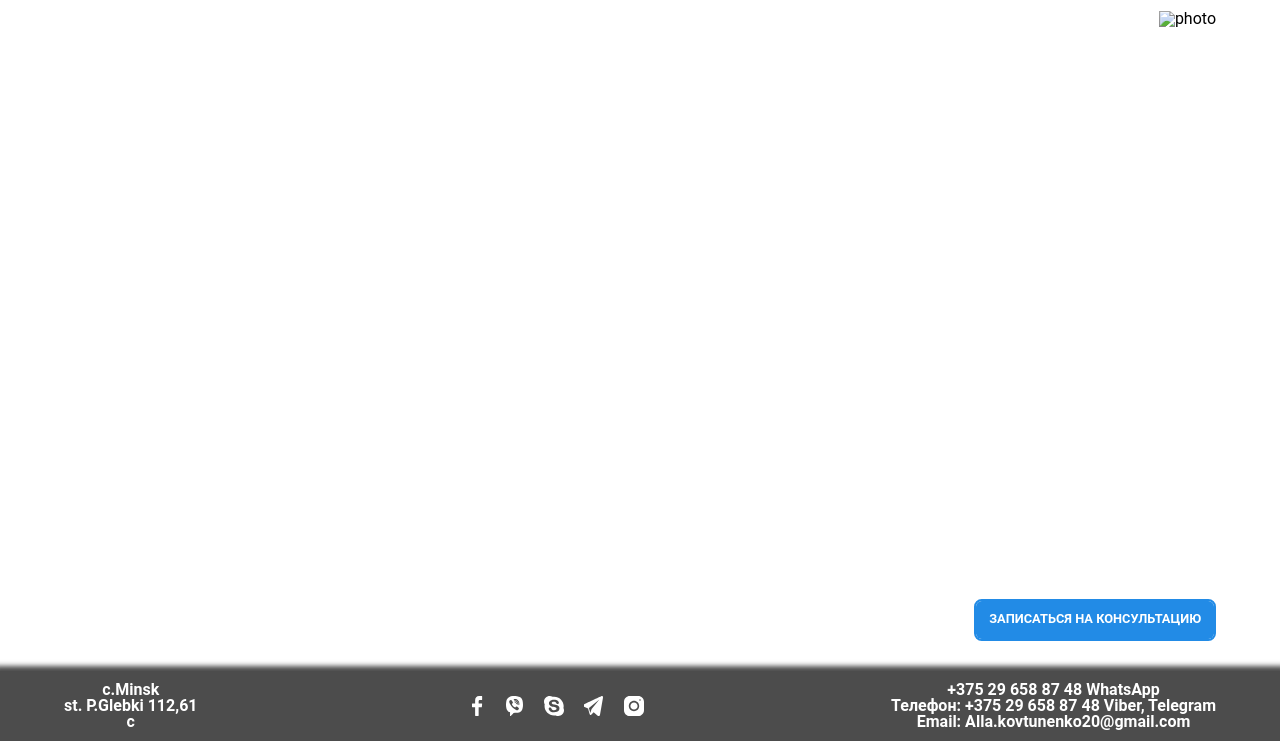
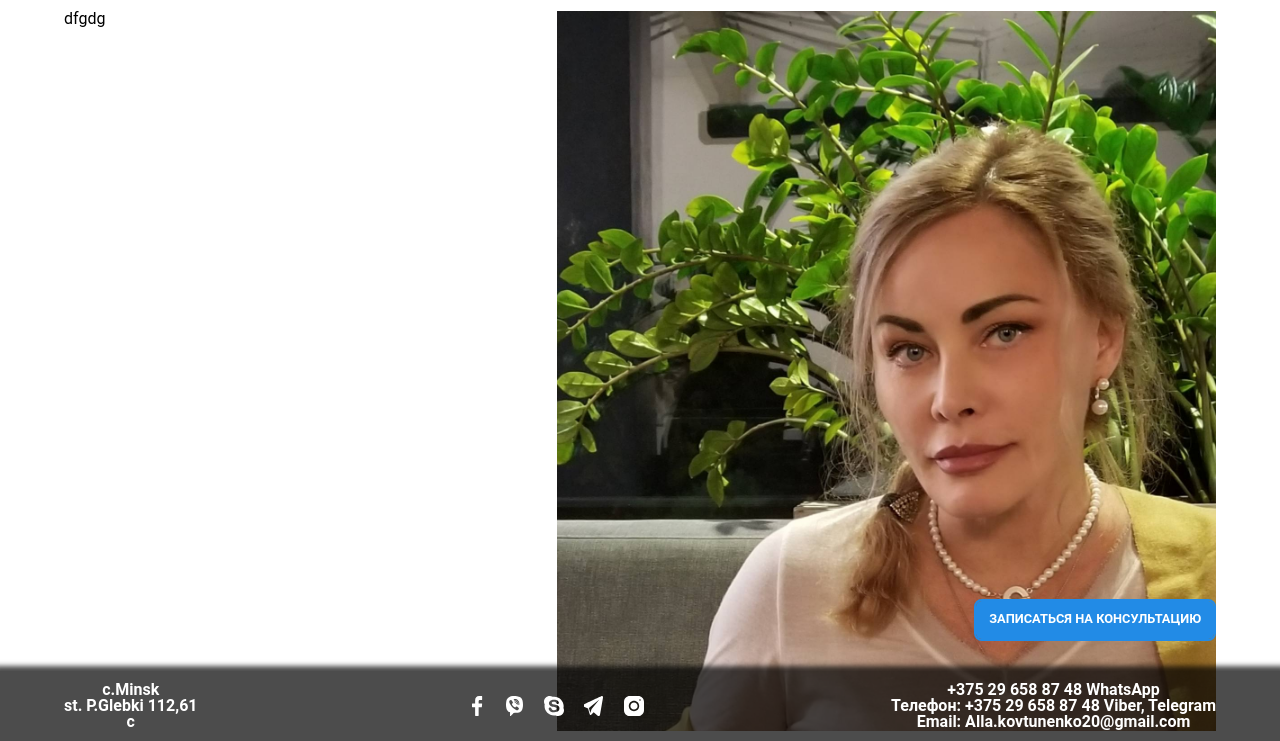
Before and after one commit to CherkasIvan/psychology_and_witchcraft, a plain HTML site: page index.html in a window 1280 px wide. Shown: the part 59-800 px from the top of the page. Drawn offline with Linux system fonts and the light colour scheme.

```diff
--- a/index.html
+++ b/index.html
@@ -41,8 +41,12 @@
       <!-- main module starts -->
       <div class="wrapper">
         <main class="main">
-          <section></section>
-          <figure><img src="" alt="photo" /></figure>
+          <div class="main__content">
+            <section>dfgdg</section>
+            <figure>
+              <img class="main__content--photo" src="./assets/img/main.jpg" alt="photo" />
+            </figure>
+          </div>
 
           <!-- modal starts -->
           <!-- Триггер/Открыть модальный -->
--- a/styles/components/_main.scss
+++ b/styles/components/_main.scss
@@ -3,6 +3,17 @@
   height: 100vw;
   display: flex;
   justify-content: space-between;
+
+  &__content {
+    height: 75%;
+    width: 100%;
+    display: flex;
+    justify-content: space-between;
+
+    &--photo {
+      height: 75%;
+    }
+  }
 
   #openForm {
     position: fixed;
```
Also changed, not shown: assets/img/main.jpg (added), styles/style.css, 1 other file.
